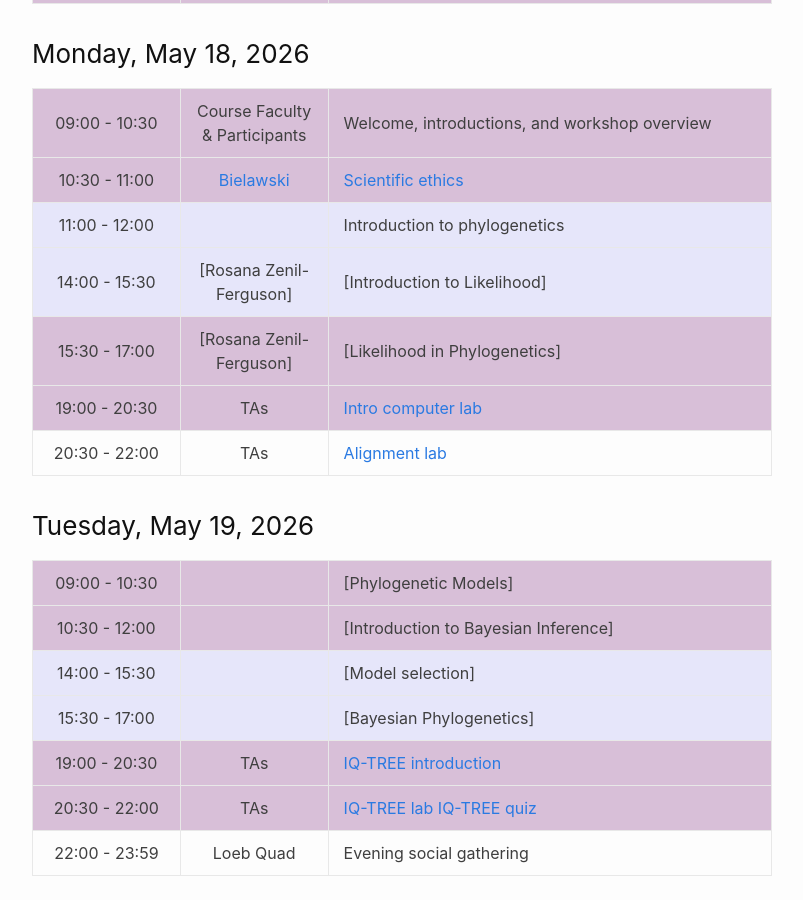
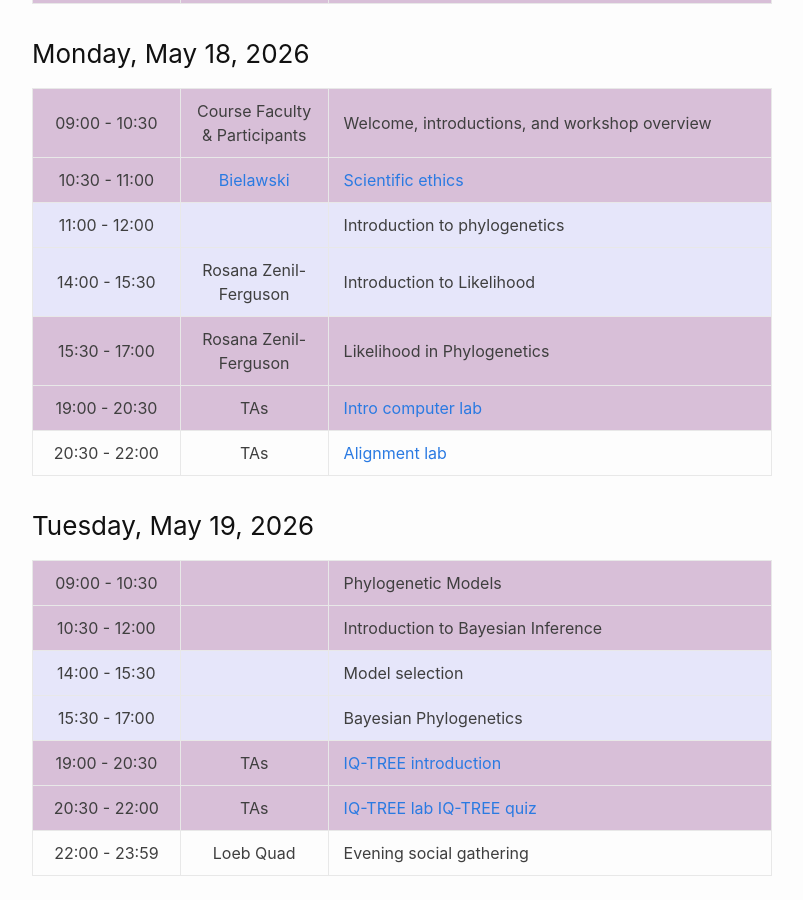
Before and after one commit to molevolworkshop/molevolworkshop.github.io, a Jekyll site: the page built from schedule.md, in a window 1280 px wide and 900 px high, scrolled down 607 px. Shown: the whole window, without its empty margins (238-1041 px from the left). Built offline with Jekyll 4.4.1, drawn with Linux system fonts in a browser that asks for light colours.

Commit message:
Fixing formatting

```diff
--- a/schedule.md
+++ b/schedule.md
@@ -20,8 +20,8 @@ All sessions are in Loeb G70 (basement of Loeb building)
  09:00 - 10:30 | Course Faculty & Participants        | Welcome, introductions, and workshop overview
  10:30 - 11:00 | [Bielawski](/faculty-bielawski/)     | [Scientific ethics](http://awarnach.mathstat.dal.ca/~joeb/PAML_lab/slides/Ethics_intro_2025_A.pdf)
  11:00 - 12:00 |                                      | Introduction to phylogenetics
- 14:00 - 15:30 | [Rosana Zenil-Ferguson]              | [Introduction to Likelihood]
- 15:30 - 17:00 | [Rosana Zenil-Ferguson]              | [Likelihood in Phylogenetics]
+ 14:00 - 15:30 | Rosana Zenil-Ferguson                | Introduction to Likelihood
+ 15:30 - 17:00 | Rosana Zenil-Ferguson                | Likelihood in Phylogenetics
  19:00 - 20:30 | TAs                                  | [Intro computer lab](/labs/intro/)
  20:30 - 22:00 | TAs                                  | [Alignment lab](/labs/alignment/)
 {: .daily-schedule-std}
@@ -29,10 +29,10 @@ All sessions are in Loeb G70 (basement of Loeb building)
 ### Tuesday, May 19, 2026
 
 ---------------|--------------------------------------|-----------------------------------
- 09:00 - 10:30 |                                      | [Phylogenetic Models]
- 10:30 - 12:00 |                                      | [Introduction to Bayesian Inference]
- 14:00 - 15:30 |                                      | [Model selection]
- 15:30 - 17:00 |                                      | [Bayesian Phylogenetics]
+ 09:00 - 10:30 |                                      | Phylogenetic Models
+ 10:30 - 12:00 |                                      | Introduction to Bayesian Inference
+ 14:00 - 15:30 |                                      | Model selection
+ 15:30 - 17:00 |                                      | Bayesian Phylogenetics
  19:00 - 20:30 | TAs                                  | [IQ-TREE introduction]({{ site.baseurl }}/faculty/mcshea/pdf/MOLE2025-IQ-TREE.pdf)
  20:30 - 22:00 | TAs                                  | [IQ-TREE lab](https://iqtree.github.io/workshop/molevol_tutorial2025) [IQ-TREE quiz](https://docs.google.com/forms/d/e/1FAIpQLSfvNMk0HJFBHDU9qAbNopbhWORx0CwSEBFdxSuCiDLJ5K1g5w/viewform?usp=dialog)
  22:00 - 23:59 | Loeb Quad                            | Evening social gathering
```
